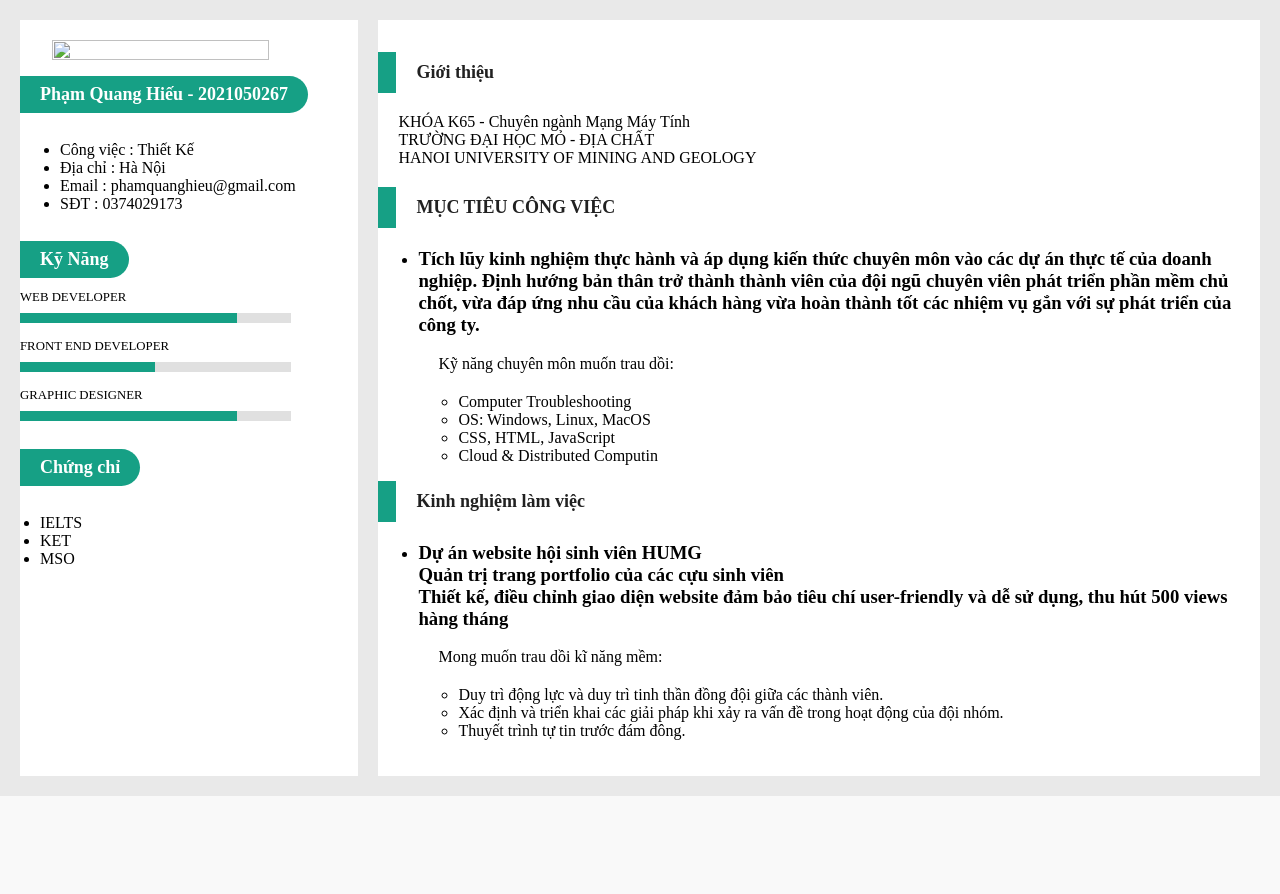
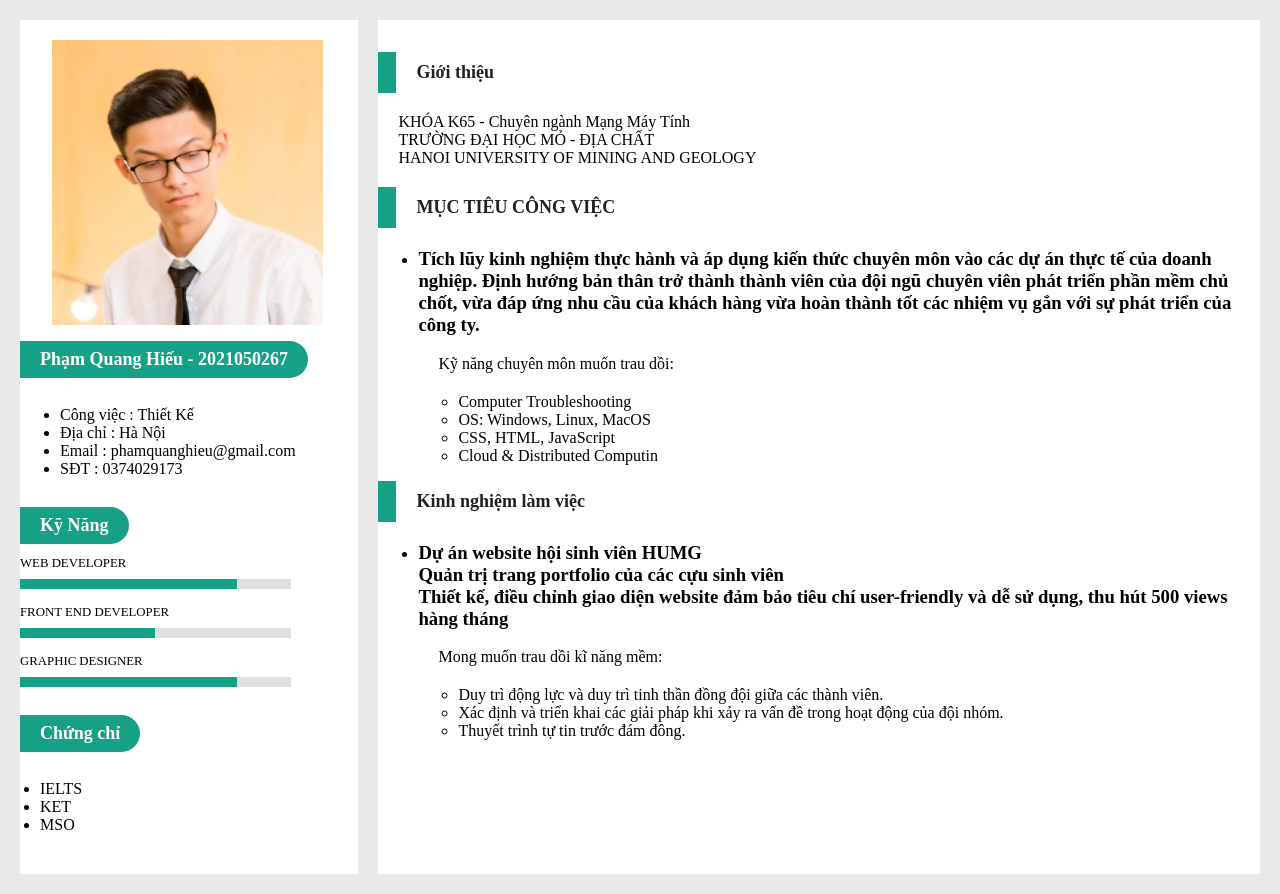
Before and after one commit to tzhieupham/cv1, a plain HTML site: page index.html in a window 1280 px wide. Before the commit the page ends 800 px from the top, so only its background shows below. Drawn offline with Linux system fonts and the light colour scheme.

Commit message:
Update index.html

```diff
--- a/index.html
+++ b/index.html
@@ -13,7 +13,7 @@
 			<div class="sider">
 
 				<div class="sider-content">
-					<img class="img-avatar" src="./assets/images/avata.jpg" alt="">
+					<img class="img-avatar" src="./avata.jpg" alt="">
 					<h1 class="tag-fill">Phạm Quang Hiếu  -  2021050267</h1>
 					<div class="tag-content">
 						<ul>
```
